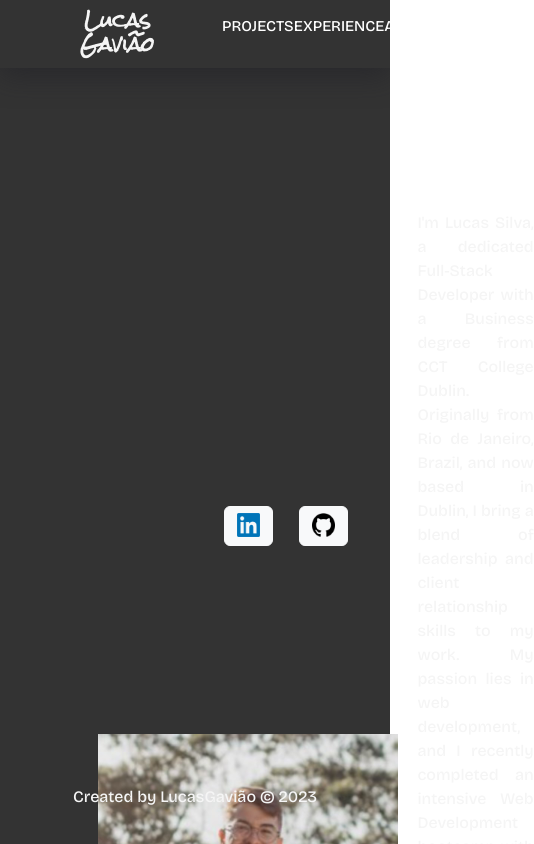
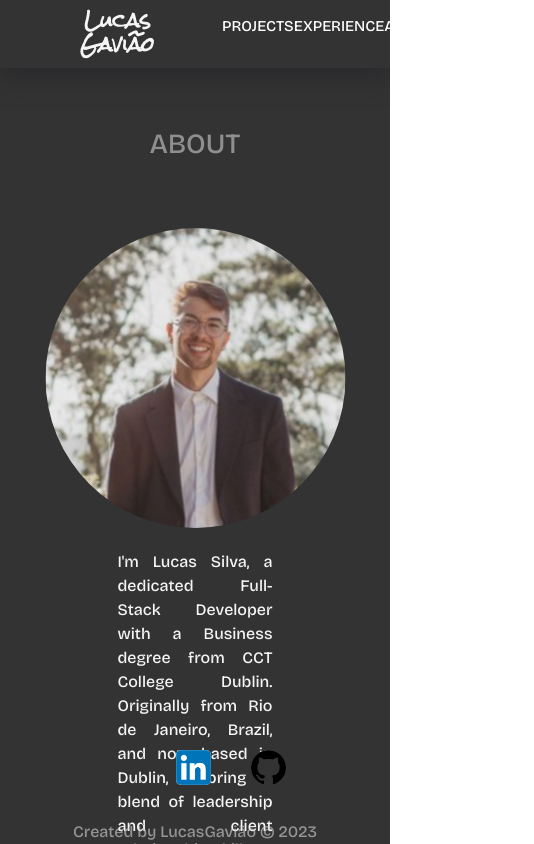
Before and after one commit to Lucas-Portfolio/myPortfolio, a React (Create React App) app: page /about in a window 390 px wide. Shown: the top 844 px of the page, 534 px wide, since content can reach past the window. Built offline with nearby package versions, Linux system fonts and the light colour scheme; a web font is replaced by a local one.

Commit message:
still doing responsive

```diff
--- a/src/components/Footer/footer.module.css
+++ b/src/components/Footer/footer.module.css
@@ -2,6 +2,6 @@
 width: 100%;
 position: sticky;
 bottom: 0%;
-top: 93%;
-
+top: 94%;
+color: rgba(211, 211, 211, 0.614);
 }
--- a/src/index.css
+++ b/src/index.css
@@ -8,5 +8,5 @@
   height: 100vh;
   font-family: 'Borel', cursive;
   font-family: 'Bricolage Grotesque', sans-serif;
-  overflow: hidden;
+  overflow:scroll;
 }
--- a/src/pages/About/AboutPage.js
+++ b/src/pages/About/AboutPage.js
@@ -9,7 +9,7 @@ import style from "./about.module.css";
 function AboutPage() {
   const [spinner, setSpinner] = useState(false);
 
-  const handleClick = () => {
+  const handleClickLinkedin = () => {
     setSpinner(!spinner);
     setTimeout(
       () => (window.location.href = "https://linkedin.com/in/lucas-gaviao"),
@@ -27,6 +27,7 @@ function AboutPage() {
 
   return (
     <div className={style.AboutPage}>
+      <h1>ABOUT</h1>
       <div className={style.about_container}>
         <img className={style.mypicture} src={myself} alt="mypicture" />
         <p>
@@ -48,18 +49,18 @@ function AboutPage() {
         <div className={style.button_group}>
           <Button
             className={style.btn_linkedin}
-            variant="light"
-            onClick={handleClick}
+            variant="link"
+            onClick={handleClickLinkedin}
           >
             <img src={linkedin} alt="linkedinLogo" />{" "}
           </Button>
 
           <Button
             className={style.btn_github}
-            variant="light"
+            variant="link"
             onClick={handleClickGit}
           >
-            <img src={github} alt="githubLogo" />
+            <img className={style.btn_github} src={github} alt="githubLogo" />
           </Button>
         </div>
       )}
--- a/src/pages/About/about.module.css
+++ b/src/pages/About/about.module.css
@@ -1,6 +1,12 @@
 .AboutPage {
     display: flex;
     justify-content: center;
+    text-align: center;
+  }
+
+  .AboutPage h1{
+    margin: 60px;
+    color: rgba(211, 211, 211, 0.577);
   }
 
   .about_container {
@@ -13,7 +19,7 @@
   }
 
   .about_container p {
-    margin: 0px 20px 50px;
+    margin: 20px 20px 50px;
     text-align: justify;
   }
 
@@ -23,23 +29,59 @@
     align-items: center;
     justify-content: space-around;
     position: absolute;
-    top: 60%;
+    top: 63%;
     left: 54%;
   }
 
   .btn_linkedin img {
-    width: 23px;
-    height: 24px;
+    width: 35px;
+    height: 35px;
     margin-bottom: 2px;
+    background-color: white;
+    border-radius: 5px;
   }
 
   .btn_github img {
-    width: 23px;
-    height: 24px;
+    width: 35px;
+    height: 35px;
     margin-bottom: 2px;
+    background-color: #333;
+    border-radius: 150px;
   }
 
   .mypicture {
     width: 300px;
     height: 300px;
   }
+
+  @media(365px <= width <= 800px){
+   .AboutPage{
+    position: relative;
+    width: 100%;
+    height: 100%;
+   }
+
+   .about_container{
+    display: flex;
+    flex-direction: column;
+    position: absolute;
+    top: 19%;
+    left: 50%;
+    transform: translateX(-50%);
+   }
+
+   .about_container p {
+    margin-top: 22px;
+   }
+
+   .about_container .mypicture {
+    border-radius: 150px;
+   }
+
+   .button_group {
+    position: absolute;
+    left: 40%;
+    top: 80%;
+   }
+
+  }
```
